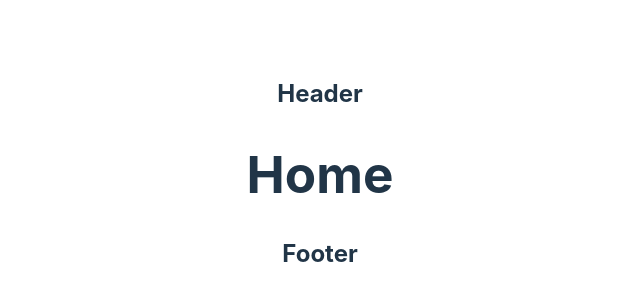
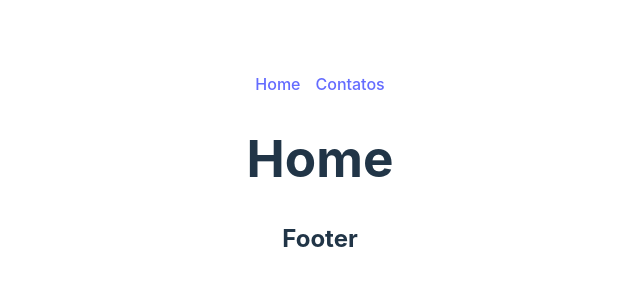
Before and after one commit to AlexSimao/react-js, a React app in the folder Exercicios/ex-003/: page / in a window 1280 px wide. Shown: the part 226-526 px from the top of the page, without its empty margins (320-960 px from the left). Built offline with nearby package versions, Linux system fonts and the light colour scheme; the HTML template or start-up script is replaced by a standard one.

Commit message:
Criando uma Navbar para 'trocar a pagina'.

```diff
--- a/Exercicios/ex-003/src/App.jsx
+++ b/Exercicios/ex-003/src/App.jsx
@@ -1,10 +1,11 @@
 import "./App.css";
 import { Outlet } from "react-router-dom";
+import Navbar from "./component/NavBar";
 
 function App() {
   return (
     <>
-      <h2>Header</h2>
+      <Navbar />
       <Outlet />
       <h2>Footer</h2>
     </>
--- /dev/null
+++ b/Exercicios/ex-003/src/component/NavBar.jsx
@@ -0,0 +1,12 @@
+import { Link } from "react-router-dom";
+
+function Navbar() {
+  return (
+    <nav style={{ display: "flex", justifyContent: "center", gap: 15 }}>
+      <Link to={"/"}>Home</Link>
+      <Link to={"/contact"}>Contatos</Link>
+    </nav>
+  );
+}
+
+export default Navbar;
```
